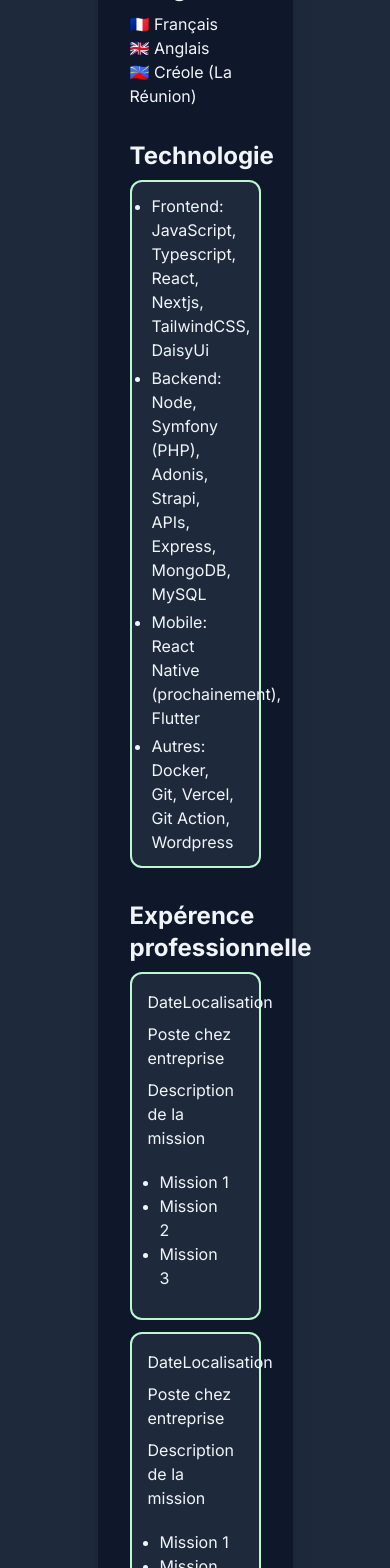
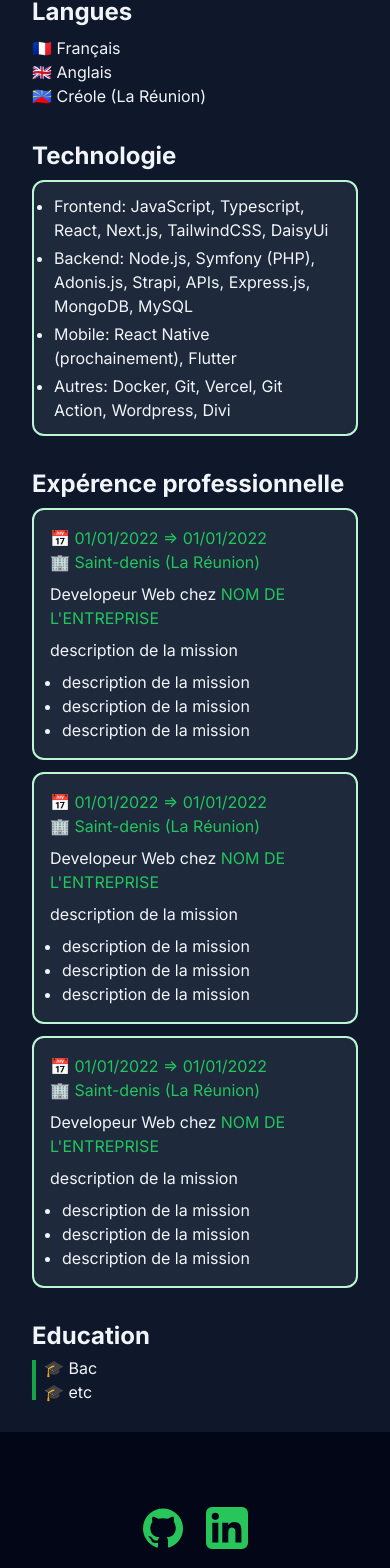
Before and after one commit to FlorentRVE/NEXTJS-Portfolio, a Next.js app: page /cv in a window 390 px wide. Shown: the part 432-2000 px from the top of the page. Built offline with nearby package versions, Linux system fonts and the light colour scheme.

Commit message:
page projet et footer

```diff
--- a/app/cv/page.tsx
+++ b/app/cv/page.tsx
@@ -1,4 +1,5 @@
 import ExperienceProComponent from "@/components/ExperienceProComponent";
+import FooterComponent from "@/components/FooterComponent";
 import NavbarComponent from "@/components/NavbarComponent";
 
 export default function resume() {
@@ -6,21 +7,24 @@ export default function resume() {
     <div className="flex flex-col bg-slate-800 text-slate-100 min-h-screen">
       <NavbarComponent />
 
-      <div className="flex flex-col w-1/2 mx-auto bg-slate-900 shadow-xl p-8 gap-8">
-        <h1 className="text-3xl font-bold">
-          Concepteur Développeur d'Application
-        </h1>
+      <div className="flex flex-col sm:w-2/3 sm:mx-auto lg:w-1/2 bg-slate-900 shadow-xl p-8 gap-8">
+        <div className="flex flex-col-reverse items-center gap-3 lg:flex-row lg:gap-0 lg:justify-between">
+          <div className="flex flex-col">
+            <h1 className="text-2xl font-bold mb-2">
+              Concepteur Développeur d'Application
+            </h1>
+            <p>🌴 Rivière Florent, 32 ans</p>
+            <p>📌 Île de La Réunion (974)</p>
+            <p>📧 florent.rve@gmail.com</p>
+          </div>
 
-        <div className="flex flex-col">
-          <p>🌴 Rivière Florent, 32 ans</p>
-          <p>📌 Île de la réunion (974)</p>
-          <p>📧 florent.rve@gmail.com</p>
+          <img src="/me.png" className="h-36 w-36" />
         </div>
 
         <div>
           <h2 className="text-2xl font-bold mb-2">Langues</h2>
-          <div className="">
-            <ul className="">
+          <div>
+            <ul>
               <li>🇫🇷 Français</li>
               <li>🇬🇧 Anglais</li>
               <li>🇷🇪 Créole (La Réunion)</li>
@@ -33,15 +37,15 @@ export default function resume() {
           <div className="flex flex-col border-green-200 border-2 rounded-xl px-2 bg-slate-800">
             <ul className="list-disc p-3 flex flex-col gap-1">
               <li>
-                Frontend: JavaScript, Typescript, React, Nextjs, TailwindCSS,
+                Frontend: JavaScript, Typescript, React, Next.js, TailwindCSS,
                 DaisyUi
               </li>
               <li>
-                Backend: Node, Symfony (PHP), Adonis, Strapi, APIs, Express,
+                Backend: Node.js, Symfony (PHP), Adonis.js, Strapi, APIs, Express.js,
                 MongoDB, MySQL
               </li>
               <li>Mobile: React Native (prochainement), Flutter </li>
-              <li>Autres: Docker, Git, Vercel, Git Action, Wordpress </li>
+              <li>Autres: Docker, Git, Vercel, Git Action, Wordpress, Divi </li>
             </ul>
           </div>
         </div>
@@ -50,21 +54,54 @@ export default function resume() {
           <h2 className="text-2xl font-bold mb-2">Expérence professionnelle</h2>
 
           <div className="flex flex-col gap-3">
-            <ExperienceProComponent />
-            <ExperienceProComponent />
+            <ExperienceProComponent
+              poste="Developeur Web"
+              du="01/01/2022"
+              au="01/01/2022"
+              localisation="Saint-denis (La Réunion)"
+              entreprise="Nom de l'entreprise"
+              description="description de la mission"
+              mission1="description de la mission"
+              mission2="description de la mission"
+              mission3="description de la mission"
+            />
+            <ExperienceProComponent
+              poste="Developeur Web"
+              du="01/01/2022"
+              au="01/01/2022"
+              localisation="Saint-denis (La Réunion)"
+              entreprise="Nom de l'entreprise"
+              description="description de la mission"
+              mission1="description de la mission"
+              mission2="description de la mission"
+              mission3="description de la mission"
+            />
+            <ExperienceProComponent
+              poste="Developeur Web"
+              du="01/01/2022"
+              au="01/01/2022"
+              localisation="Saint-denis (La Réunion)"
+              entreprise="Nom de l'entreprise"
+              description="description de la mission"
+              mission1="description de la mission"
+              mission2="description de la mission"
+              mission3="description de la mission"
+            />
           </div>
         </div>
 
         <div>
           <h2 className="text-2xl font-bold mb-2">Education</h2>
           <div className="border-l-4 border-l-green-600 h-10 flex items-center pl-2">
-            <ul className="list-disc p-3">
-              <li>Bac</li>
-              <li>etc</li>
+            <ul>
+              <li>🎓 Bac</li>
+              <li>🎓 etc</li>
             </ul>
           </div>
         </div>
       </div>
+
+      <FooterComponent />
     </div>
   );
 }
--- a/app/page.tsx
+++ b/app/page.tsx
@@ -1,5 +1,6 @@
 import CompetencesComponent from "@/components/CompetencesComponent";
 import ExperienceComponent from "@/components/ExperienceComponent";
+import FooterComponent from "@/components/FooterComponent";
 import NavbarComponent from "@/components/NavbarComponent";
 
 export default function Home() {
@@ -8,16 +9,12 @@ export default function Home() {
 
       <NavbarComponent />
 
-      <div className="flex flex-col w-1/2 mx-auto bg-slate-900 shadow-xl p-8 gap-8">
+      <div className="flex flex-col md:w-2/3 md:mx-auto lg:w-1/2 bg-slate-900 shadow-xl p-8 gap-8">
 
-        <h1 className="text-3xl font-bold">
-          Concepteur Développeur d'Application
-        </h1>
+        <h1 className="text-3xl font-bold">Concepteur Développeur d'Application</h1>
 
         <div className="border-l-4 border-l-green-600 h-10 flex items-center pl-2">
-          <p>
-            🌴 Bienvenue, je suis un développeur basé à l'île de la réunion.
-          </p>
+          <p>🌴 Bienvenue, je suis un développeur basé à l'île de la réunion</p>
         </div>
 
         <CompetencesComponent />
@@ -26,6 +23,8 @@ export default function Home() {
 
 
       </div>
+
+      <FooterComponent />
     </div>
   );
 }
--- a/app/projet/page.tsx
+++ b/app/projet/page.tsx
@@ -1,19 +1,31 @@
+import FooterComponent from "@/components/FooterComponent";
 import NavbarComponent from "@/components/NavbarComponent";
+import ProjetComponent from "@/components/ProjetComponent";
 
 export default function projet() {
   return (
     <div className="flex flex-col bg-slate-800 text-slate-100 min-h-screen">
       <NavbarComponent />
 
-      <div className="flex flex-col w-1/2 mx-auto bg-slate-900 shadow-xl p-8 gap-8">
+      <div className="flex flex-col md:w-2/3 md:mx-auto lg:w-1/2 bg-slate-900 shadow-xl p-8 gap-8 min-h-screen">
         <h1 className="text-3xl font-bold">Projets</h1>
 
         <div className="border-l-4 border-l-green-600 h-10 flex items-center pl-2">
-          <p>
-            ⚒️ Retrouvez ici mes projets
-          </p>
+          <p>⚒️ Retrouvez ici mes projets</p>
+        </div>
+
+        <div className="flex flex-col gap-3">
+          <ProjetComponent
+            image="/me.png"
+            titre="titre du projet"
+            description="une description du projet"
+            stack="React, Tailwind, Next.js, Github"
+            lienGitHub="https://github.com/FlorentRVE/exoCandidat?tab=readme-ov-file"
+          />
         </div>
       </div>
+
+      <FooterComponent />
     </div>
   );
 }
--- a/components/ExperienceProComponent.tsx
+++ b/components/ExperienceProComponent.tsx
@@ -1,20 +1,45 @@
 import React from "react";
 
-export default function ExperienceProComponent() {
+export default function ExperienceProComponent({
+  poste,
+  du,
+  au,
+  localisation,
+  entreprise,
+  description,
+  mission1,
+  mission2,
+  mission3,
+}: {
+  poste: string;
+  du: string;
+  au: string;
+  localisation: string;
+  entreprise: string;
+  description: string;
+  mission1: string;
+  mission2: string;
+  mission3: string;
+}) {
   return (
     <div className="flex flex-col gap-4">
       <div className="flex flex-col border-green-200 border-2 rounded-xl p-4 gap-2 bg-slate-800">
-        <div className="flex justify-between">
-          <p>Date</p>
-          <p>Localisation</p>
+        <div className="flex flex-col justify-between text-green-500 md:flex-row">
+          <p>
+            📅 {du} {"=>"} {au}
+          </p>
+          <p>🏢 {localisation}</p>
         </div>
 
-        <p>Poste chez entreprise</p>
-        <p>Description de la mission</p>
-        <ul className="list-disc p-3">
-          <li>Mission 1</li>
-          <li>Mission 2</li>
-          <li>Mission 3</li>
+        <p>
+          <span>{poste}</span> chez{" "}
+          <span className="text-green-500 uppercase">{entreprise}</span>
+        </p>
+        <p>{description}</p>
+        <ul className="list-disc px-3">
+          <li>{mission1}</li>
+          <li>{mission2}</li>
+          <li>{mission3}</li>
         </ul>
       </div>
     </div>
--- /dev/null
+++ b/components/FooterComponent.tsx
@@ -0,0 +1,21 @@
+"use client";
+
+import SVGComponentGithub from "./GithubSvgComponent";
+import SVGComponentLinkedin from "./LinkedinSvgComponent";
+
+export default function FooterComponent() {
+
+  return (
+    <div className="bg-slate-950 h-48 flex items-center">
+      <div className="flex justify-center items-center md:w-1/2 mx-auto h-16 gap-4">
+        <a href="https://github.com/FlorentRVE" target="_blank">
+          <SVGComponentGithub className="w-12 h-auto" />
+        </a>
+
+        <a href="https://github.com/FlorentRVE" target="_blank">
+          <SVGComponentLinkedin className="w-12 h-auto" />
+        </a>
+      </div>
+    </div>
+  );
+}
--- /dev/null
+++ b/components/GithubSvgComponent.tsx
@@ -0,0 +1,17 @@
+import * as React from "react";
+const SVGComponentGithub = (
+  props: React.JSX.IntrinsicAttributes & React.SVGProps<SVGSVGElement>
+) => (
+  <svg
+    fill="#28C55A"
+    width="800px"
+    height="800px"
+    viewBox="0 0 24 24"
+    xmlns="http://www.w3.org/2000/svg"
+    data-name="Layer 1"
+    {...props}
+  >
+    <path d="M12,2.2467A10.00042,10.00042,0,0,0,8.83752,21.73419c.5.08752.6875-.21247.6875-.475,0-.23749-.01251-1.025-.01251-1.86249C7,19.85919,6.35,18.78423,6.15,18.22173A3.636,3.636,0,0,0,5.125,16.8092c-.35-.1875-.85-.65-.01251-.66248A2.00117,2.00117,0,0,1,6.65,17.17169a2.13742,2.13742,0,0,0,2.91248.825A2.10376,2.10376,0,0,1,10.2,16.65923c-2.225-.25-4.55-1.11254-4.55-4.9375a3.89187,3.89187,0,0,1,1.025-2.6875,3.59373,3.59373,0,0,1,.1-2.65s.83747-.26251,2.75,1.025a9.42747,9.42747,0,0,1,5,0c1.91248-1.3,2.75-1.025,2.75-1.025a3.59323,3.59323,0,0,1,.1,2.65,3.869,3.869,0,0,1,1.025,2.6875c0,3.83747-2.33752,4.6875-4.5625,4.9375a2.36814,2.36814,0,0,1,.675,1.85c0,1.33752-.01251,2.41248-.01251,2.75,0,.26251.1875.575.6875.475A10.0053,10.0053,0,0,0,12,2.2467Z" />
+  </svg>
+);
+export default SVGComponentGithub;
--- /dev/null
+++ b/components/LinkedinSvgComponent.tsx
@@ -0,0 +1,20 @@
+import * as React from "react";
+const SVGComponentLinkedin = (
+  props: React.JSX.IntrinsicAttributes & React.SVGProps<SVGSVGElement>
+) => (
+  <svg
+    width="800px"
+    height="800px"
+    viewBox="0 0 16 16"
+    xmlns="http://www.w3.org/2000/svg"
+    {...props}
+  >
+    <path
+      fillRule="evenodd"
+      clipRule="evenodd"
+      d="M3 1a2 2 0 00-2 2v10a2 2 0 002 2h10a2 2 0 002-2V3a2 2 0 00-2-2H3zm1.102 4.297a1.195 1.195 0 100-2.39 1.195 1.195 0 000 2.39zm1 7.516V6.234h-2v6.579h2zM6.43 6.234h2v.881c.295-.462.943-1.084 2.148-1.084 1.438 0 2.219.953 2.219 2.766 0 .087.008.484.008.484v3.531h-2v-3.53c0-.485-.102-1.438-1.18-1.438-1.079 0-1.17 1.198-1.195 1.982v2.986h-2V6.234z"
+      fill="#28C55A"
+    />
+  </svg>
+);
+export default SVGComponentLinkedin;
--- /dev/null
+++ b/components/ProjetComponent.tsx
@@ -0,0 +1,34 @@
+import React from "react";
+import SVGComponentGithub from "./GithubSvgComponent";
+
+export default function ProjetComponent({
+  image,
+  titre,
+  description,
+  lienGitHub,
+  stack,
+}: {
+  image: string;
+  titre: string;
+  description: string;
+  lienGitHub: string;
+  stack: string;
+}) {
+  return (
+    <div className="flex flex-col gap-4">
+      <div className="flex justify-between items-center border-green-200 border-2 rounded-xl p-4 gap-2 bg-slate-800">
+        <img src={image} className="h-20 w-20 lg:h-36 lg:w-36" />
+
+        <div className="flex flex-col gap-2 flex-1 pl-5 md:pl-24">
+          <p className="text-lg font-bold text-green-500">{titre}</p>
+          <p>{description}</p>
+          <p className="text-green-500">{stack}</p>
+        </div>
+
+        <a href={lienGitHub} target="_blank">
+          <SVGComponentGithub className="w-12 h-auto" />
+        </a>
+      </div>
+    </div>
+  );
+}
```
Also changed, not shown: components/NavbarComponent.tsx (+7 -7 lines), public/logo_rve.png (added), public/me.png (added).
